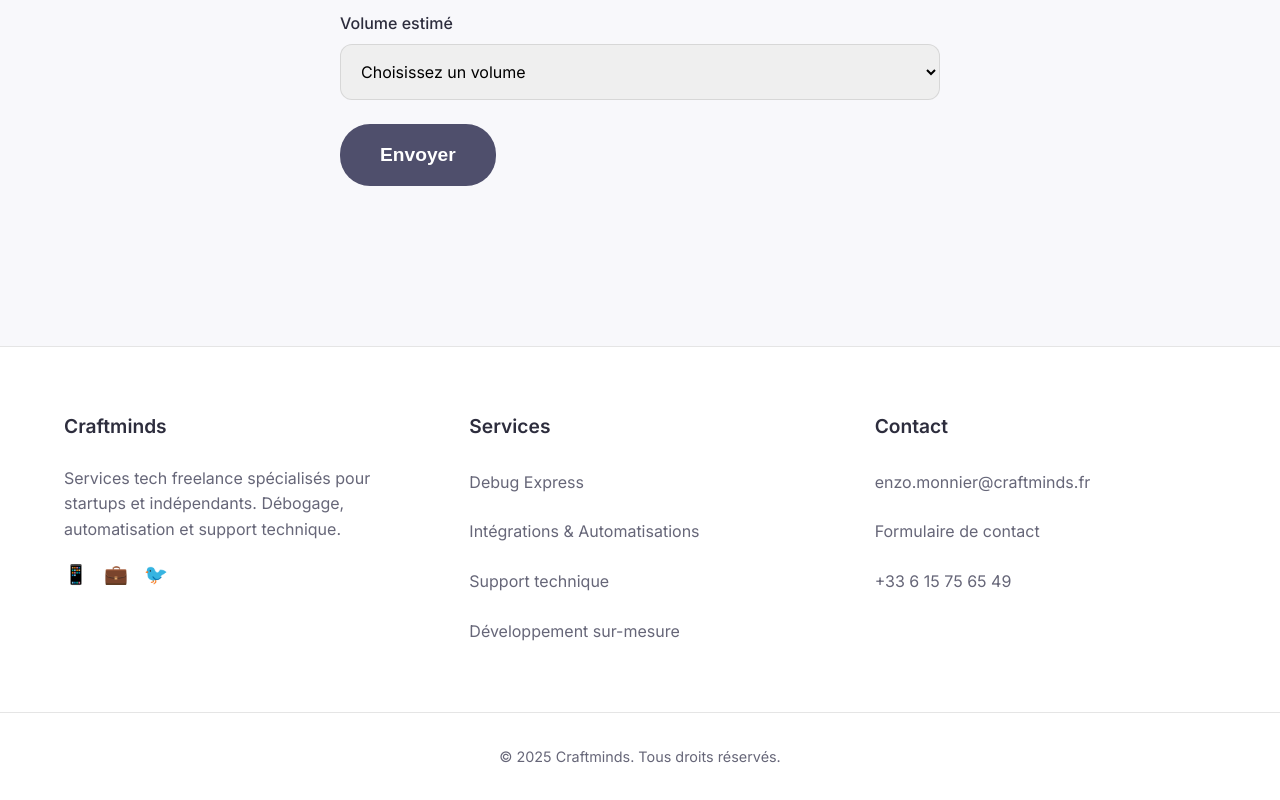
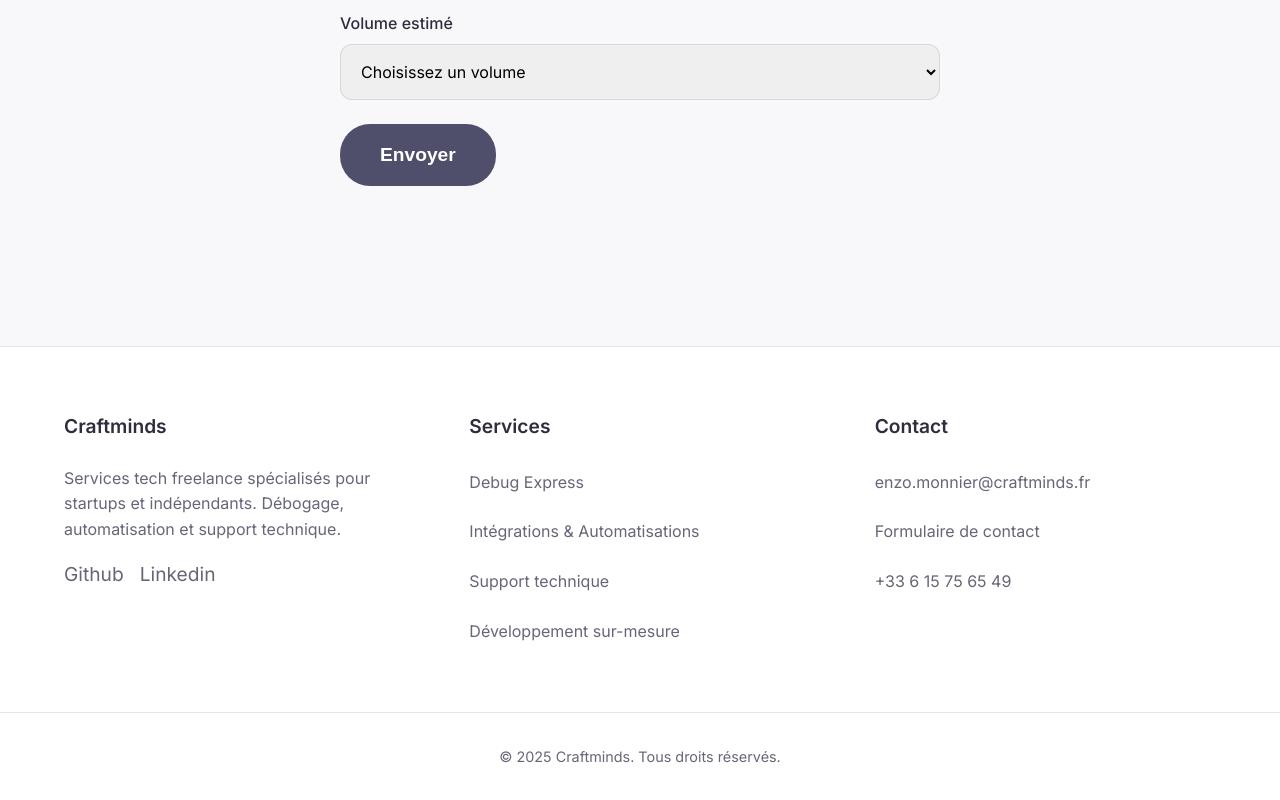
Before and after one commit to Craftminds/Craftminds-site, a React (Create React App) app: page /support in a window 1280 px wide. Shown: the part 4021-4821 px from the top of the page. Built offline with nearby package versions, Linux system fonts and the light colour scheme; the HTML template or start-up script is replaced by a standard one.

Commit message:
fix footer

```diff
--- a/src/components/Footer.tsx
+++ b/src/components/Footer.tsx
@@ -96,9 +96,8 @@
           <h4>Craftminds</h4>
           <p>Services tech freelance spécialisés pour startups et indépendants. Débogage, automatisation et support technique.</p>
           <SocialLinks>
-            <a href="https://github.com/yourusername" target="_blank" rel="noopener noreferrer">📱</a>
-            <a href="https://linkedin.com/in/yourusername" target="_blank" rel="noopener noreferrer">💼</a>
-            <a href="https://twitter.com/yourusername" target="_blank" rel="noopener noreferrer">🐦</a>
+            <a href="https://github.com/yourusername" target="_blank" rel="noopener noreferrer">Github</a>
+            <a href="https://linkedin.com/in/yourusername" target="_blank" rel="noopener noreferrer">Linkedin</a>
           </SocialLinks>
         </FooterSection>
         <FooterSection>
```
